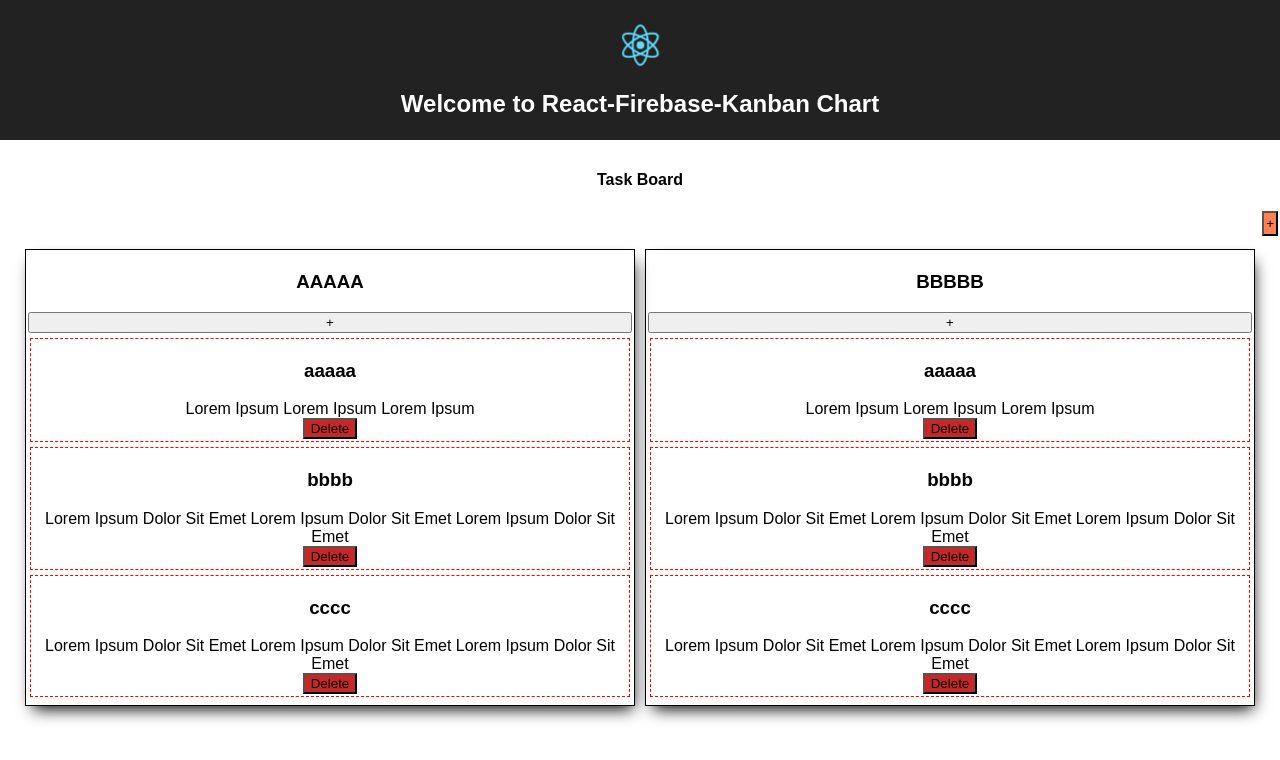
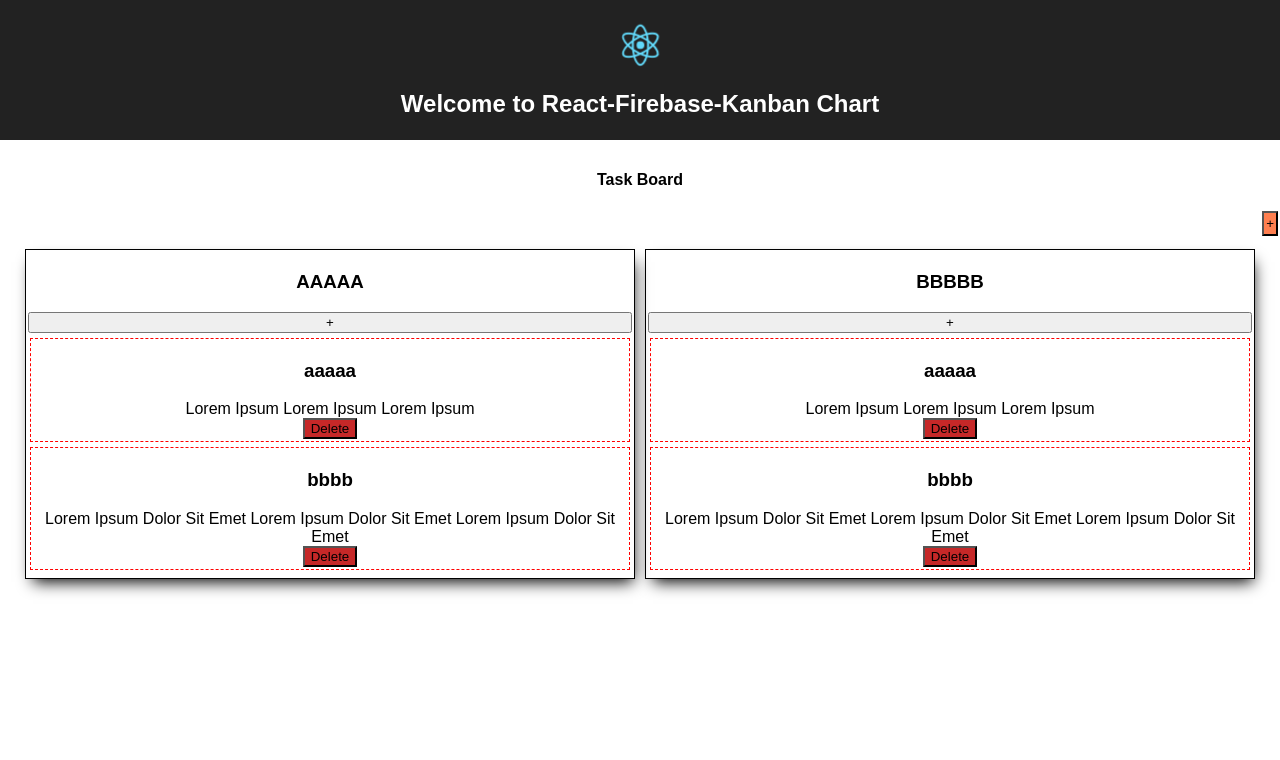
Before and after one commit to taz106/react-firebase-kanban, a React (Create React App) app: page / in a window 1280 px wide. Shown: the top 760 px of the page. Built offline with nearby package versions, Linux system fonts and the light colour scheme.

Commit message:
drag and drop bug continues

```diff
--- a/package.json
+++ b/package.json
@@ -5,7 +5,6 @@
   "dependencies": {
     "react": "^16.2.0",
     "react-dom": "^16.2.0",
-    "react-draggable": "^3.0.5",
     "react-router": "^4.2.0",
     "react-router-dom": "^4.2.2",
     "react-scripts": "1.1.1"
--- a/src/App.js
+++ b/src/App.js
@@ -13,9 +13,6 @@ class App extends Component {
       }, {
         title: "bbbb",
         description: "Lorem Ipsum Dolor Sit Emet Lorem Ipsum Dolor Sit Emet Lorem Ipsum Dolor Sit Emet"
-      }, {
-        title: "cccc",
-        description: "Lorem Ipsum Dolor Sit Emet Lorem Ipsum Dolor Sit Emet Lorem Ipsum Dolor Sit Emet"
       }]
     }, {
       title: 'BBBBB',
@@ -24,9 +21,6 @@ class App extends Component {
         description: "Lorem Ipsum Lorem Ipsum Lorem Ipsum"
       }, {
         title: "bbbb",
-        description: "Lorem Ipsum Dolor Sit Emet Lorem Ipsum Dolor Sit Emet Lorem Ipsum Dolor Sit Emet"
-      }, {
-        title: "cccc",
         description: "Lorem Ipsum Dolor Sit Emet Lorem Ipsum Dolor Sit Emet Lorem Ipsum Dolor Sit Emet"
       }]
     }]
--- a/src/components/card/Card.js
+++ b/src/components/card/Card.js
@@ -41,7 +41,16 @@ class Card extends Component {
 
   render() {
     let card = this.state.card;
-    return (card.title.length) ? this.cardTemplate(card) : this.newCardTemplate();
+    // return (card.title.length) ? this.cardTemplate(card) : this.newCardTemplate();
+    return (
+      <div id={this.props.id} className="Card">
+        <h3>{card.title}</h3>
+        <div>{card.description}</div>
+        <div className="action-btns">
+          <button className="delete">Delete</button>
+        </div>
+      </div>
+    )
   }
 }
 
--- a/src/components/chart/Chart.js
+++ b/src/components/chart/Chart.js
@@ -24,20 +24,19 @@ class Chart extends Component {
   }
 
   addCard(sourceColumnId, sourceCardId, destColumnId) {
+    console.log(sourceColumnId, sourceCardId, destColumnId);
     let columns = this.state.columns;
     let sourceCard = columns[sourceColumnId].cards[sourceCardId];
 
-    this.setState(
-      () => {
-        columns[destColumnId].cards.push(sourceCard);
-        columns[sourceColumnId].cards.splice(sourceCardId, 1);
-        return columns;
-      }
-    );
+    columns[destColumnId].cards = columns[destColumnId].cards.concat(sourceCard);
+    columns[sourceColumnId].cards.splice(sourceCardId, 1);
+    // console.log(columns);
+    this.setState({columns: columns});
   }
 
   render() {
     let columns = this.state.columns;
+    console.log(columns);
     return (
       <div>
         <div className="ChartHeader">
--- a/src/components/column/Column.js
+++ b/src/components/column/Column.js
@@ -14,11 +14,11 @@ class Column extends Component {
     this.handleDrop = this.handleDrop.bind(this);
   }
 
-  addOneCard() {
+  addOneCard(ev) {
     this.setState(
       prevState => prevState.column.cards.push({
-        title: '',
-        description: ''
+        title: 'New Card',
+        description: 'New Card Description'
       })
     )
   }
@@ -38,7 +38,6 @@ class Column extends Component {
     ev.dataTransfer.clearData();
 
     let destColumnId = ev.currentTarget.id;
-    console.log(columnId, cardId, destColumnId);
     this.props.onDropCard(columnId, cardId, destColumnId);
   }
 
```
Also changed, not shown: 1 other file (tests, documents, lock files or other folders).
